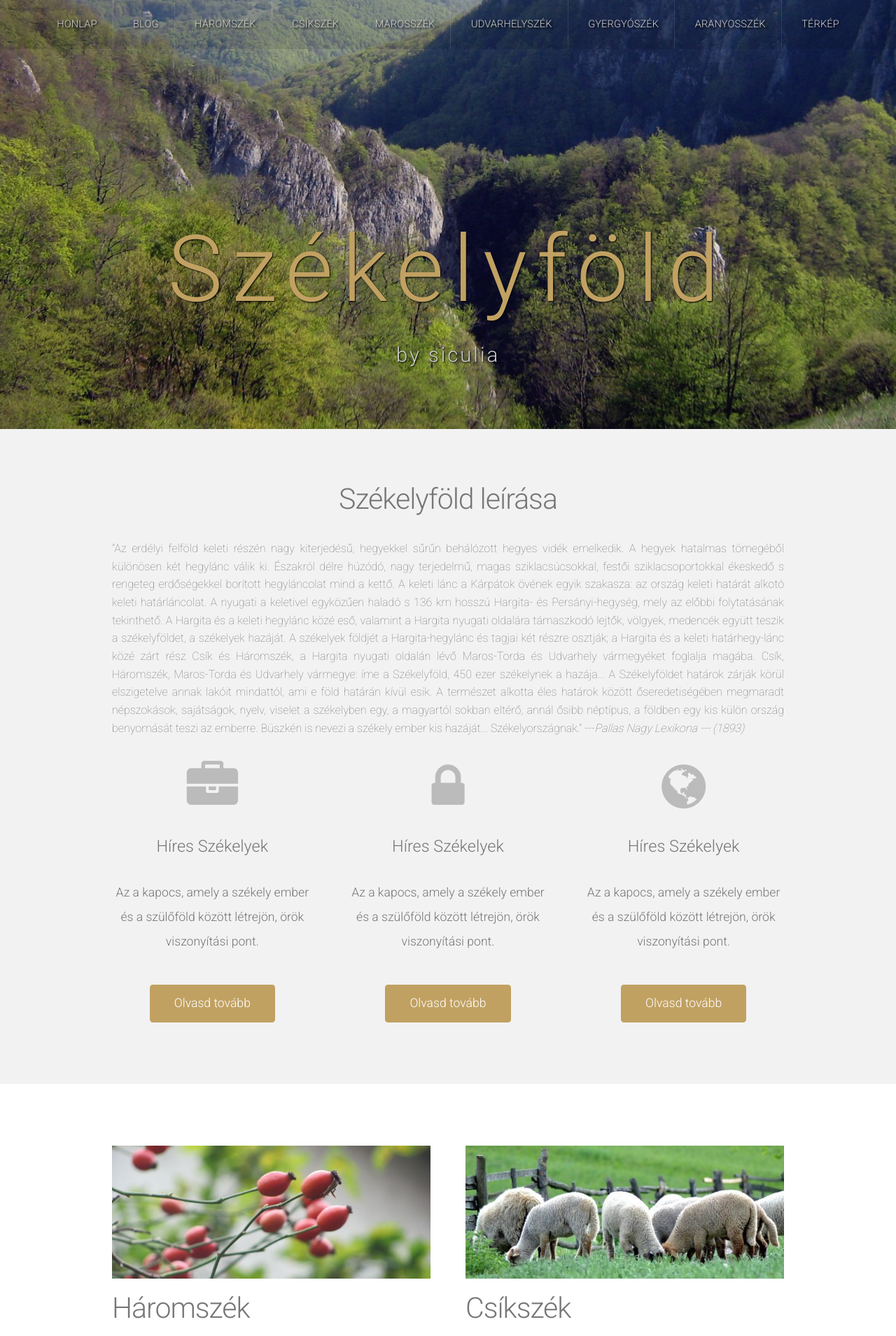
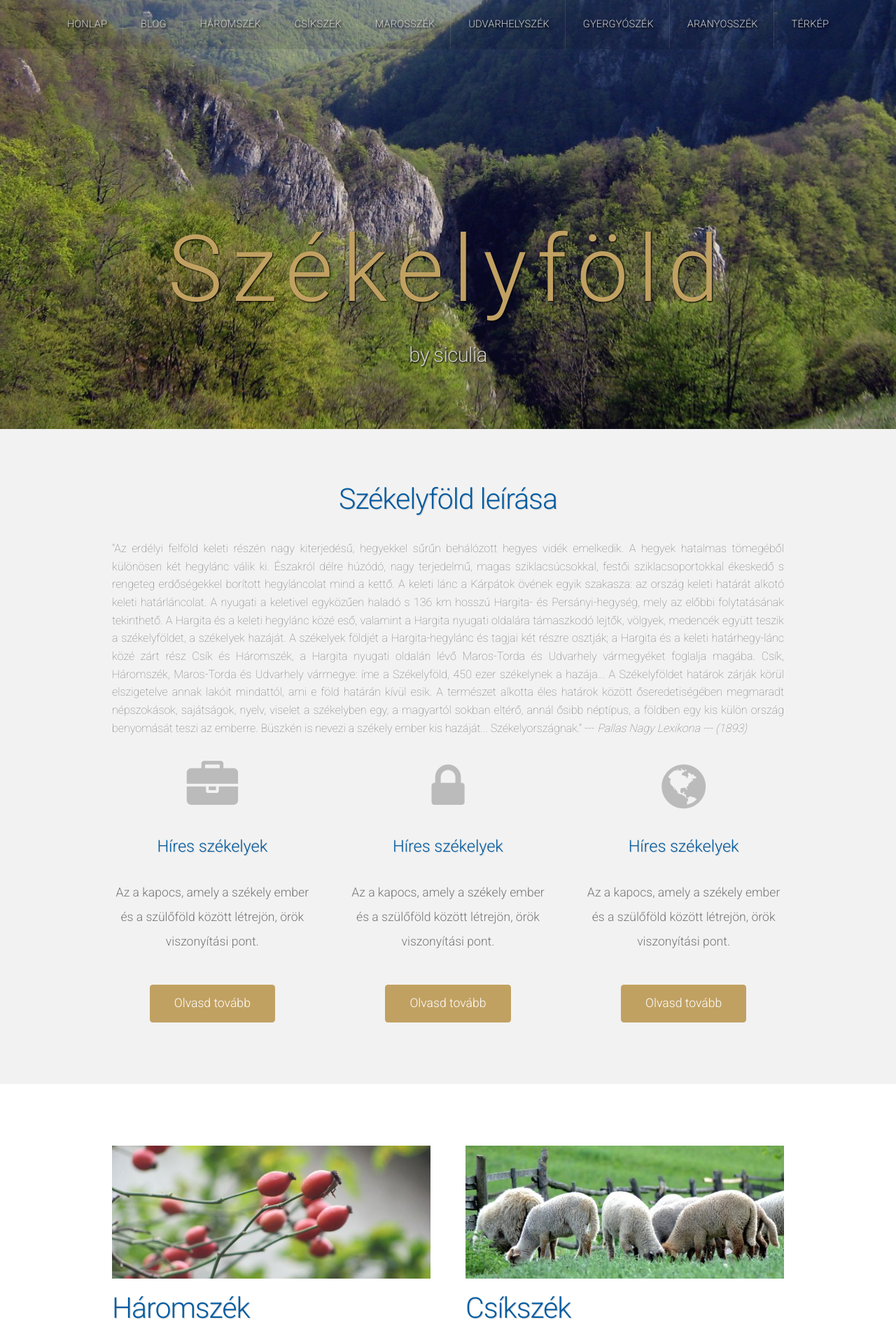
Before and after one commit to siculia/siculia.github.io, a Jekyll site: the page built from index.html, in a window 1280 px wide. Shown: the top 1909 px of the page at 70% size. Built offline with Jekyll 4.4.1, drawn with Linux system fonts in a browser that asks for light colours; the list of posts is cut into pages by our own code.

Commit message:
Updated text-shadow

```diff
--- a/assets/css/style-desktop.css
+++ b/assets/css/style-desktop.css
@@ -38,7 +38,6 @@
 	#header
 	{
 		padding: 20em 0 6em 0;
-		letter-spacing: 0.2em;
 	}
 
 	.homepage #header
--- a/assets/css/style.css
+++ b/assets/css/style.css
@@ -32,7 +32,8 @@
 	h1,h2,h3,h4,h5,h6
 	{
 		font-weight: 300;
-		color: #777;
+		color: #005ba1;
+		text-shadow: 1px 1px 1px #CCC;
 	}
 
 		h2
--- a/index.html
+++ b/index.html
@@ -19,25 +19,25 @@ elszigetelve annak lakóit mindattól, ami e föld határán kívül esik. A ter
 között őseredetiségében megmaradt népszokások, sajátságok, nyelv, viselet a székelyben egy, a
 magyartól sokban eltérő, annál ősibb néptípus, a földben egy kis külön ország benyomását teszi az
 emberre. Büszkén is nevezi a székely ember kis hazáját... Székelyországnak."
-<span>---<i>Pallas Nagy Lexikona --- (1893)</i></span>
+<span> --- <i>Pallas Nagy Lexikona --- (1893)</i></span>
 	</div>
 		</header>
 		<div class="row">
 			<section class="4u">
 				<span class="pennant"><span class="fa fa-briefcase"></span></span>
-				<h3>{{ 'Híres Székelyek'}}</h3>
+				<h3>{{ 'Híres székelyek'}}</h3>
 				<p>Az a kapocs, amely a székely ember és a szülőföld között létrejön, örök viszonyítási pont.</p>
 				<a href="https://www.gitbook.com/book/siculia/szekelyfold-hires-emberei/details" class="button button-style1">Olvasd tovább</a>
 			</section>
 			<section class="4u">
 				<span class="pennant"><span class="fa fa-lock"></span></span>
-				<h3>{{ 'Híres Székelyek'}}</h3>
+				<h3>{{ 'Híres székelyek'}}</h3>
 				<p>Az a kapocs, amely a székely ember és a szülőföld között létrejön, örök viszonyítási pont.</p>
 				<a href="https://www.gitbook.com/book/siculia/szekelyfold-hires-emberei/details" class="button button-style1">Olvasd tovább</a>
 			</section>
 			<section class="4u">
 				<span class="pennant"><span class="fa fa-globe"></span></span>
-				<h3>{{ 'Híres Székelyek' }}</h3>
+				<h3>{{ 'Híres székelyek' }}</h3>
 				<p>Az a kapocs, amely a székely ember és a szülőföld között létrejön, örök viszonyítási pont.</p>
 				<a href="https://www.gitbook.com/book/siculia/szekelyfold-hires-emberei/details" class="button button-style1">Olvasd tovább</a>
 			</section>
```
